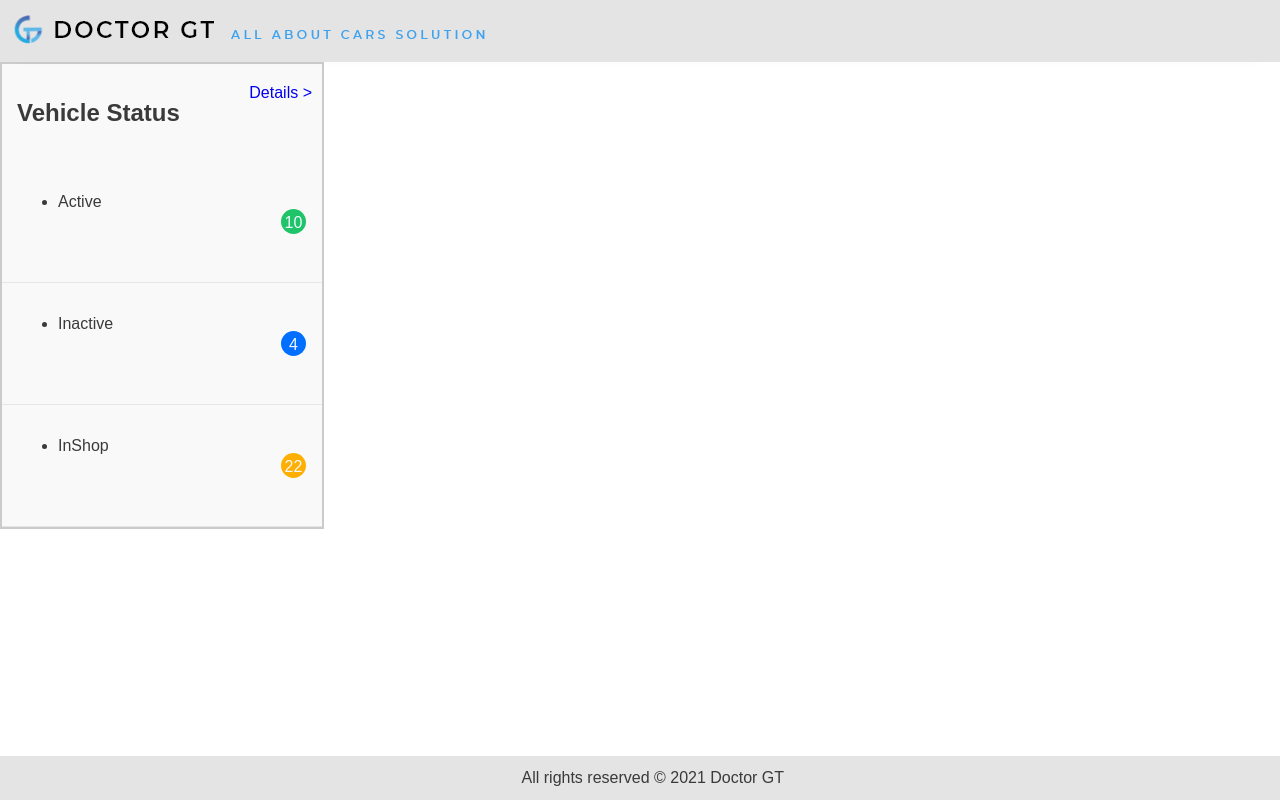
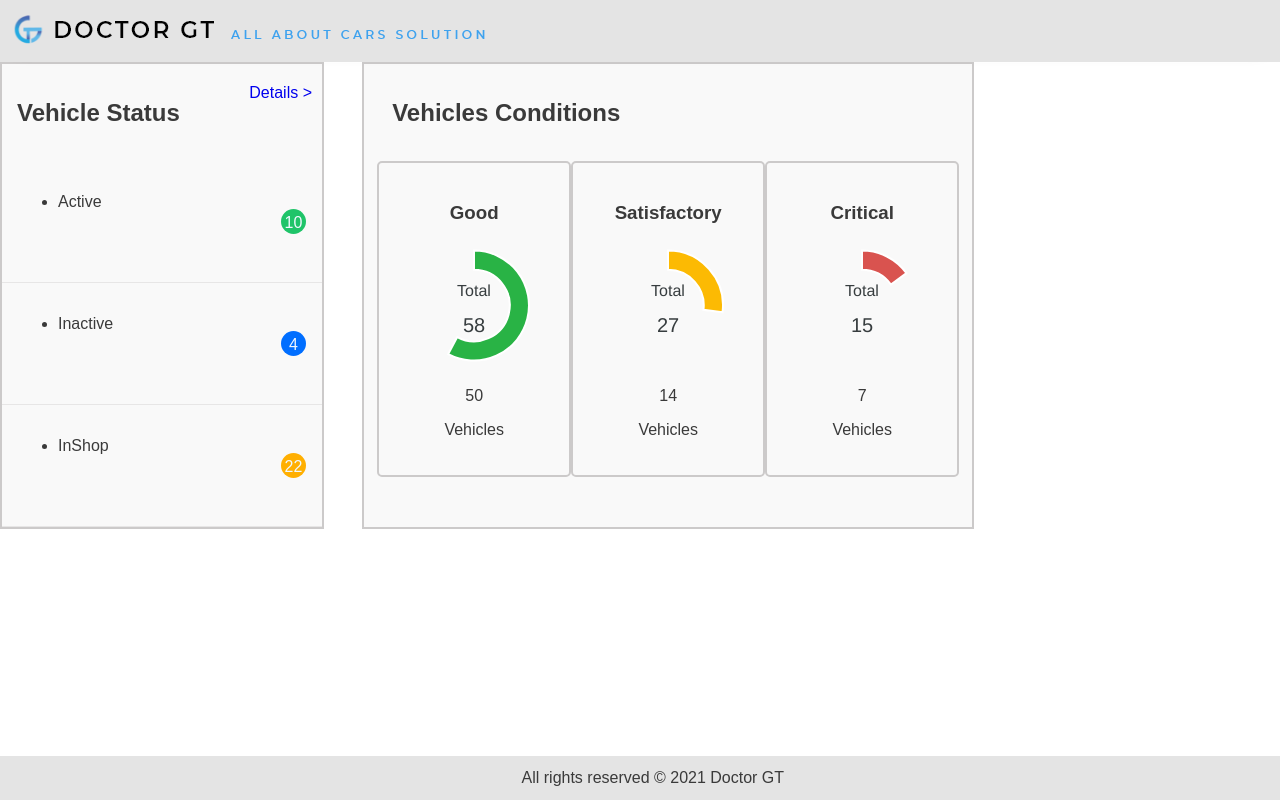
Before and after one commit to nooromari/doctor-front-dashboard, a React (Create React App) app: page / in a window 1280 px wide. Built offline with nearby package versions, Linux system fonts and the light colour scheme.

Commit message:
add conditions & donut chart

```diff
--- a/package.json
+++ b/package.json
@@ -7,11 +7,15 @@
     "@testing-library/jest-dom": "^5.11.4",
     "@testing-library/react": "^11.1.0",
     "@testing-library/user-event": "^12.1.10",
+    "apexcharts": "^3.28.1",
     "axios": "^0.21.4",
+    "chart.js": "^3.5.1",
     "react": "^17.0.2",
+    "react-apexcharts": "^1.3.9",
     "react-charts": "^2.0.0-beta.7",
     "react-dom": "^17.0.2",
     "react-scripts": "4.0.3",
+    "simple-react-donut-chart": "^0.0.8",
     "web-vitals": "^1.0.1"
   },
   "scripts": {
--- a/src/App.css
+++ b/src/App.css
@@ -39,6 +39,12 @@
 } */
 
 @import url(reset.css);
+
+main{
+  display: flex;
+  flex-wrap: wrap;
+}
+
 .header{
   position: relative;
   left: 0%;
@@ -112,3 +118,22 @@ h2{
 #InShop{
   background-color: rgb(255, 175, 1);
 }
+
+.container2{
+
+  margin-left: 3%;
+  padding: 0 1%;
+  border: solid 2px rgb(204, 202, 202);
+  background-color: rgba(245, 245, 245, 0.548);
+}
+.all_cond{
+  display: flex;
+  justify-content: space-between;
+
+}
+.cond_sec{
+  border: solid 2px rgb(204, 202, 202);
+  border-radius: 5px;
+  padding: 20px;
+  text-align: center;
+}
--- a/src/App.js
+++ b/src/App.js
@@ -1,6 +1,7 @@
 import './App.css';
 import Footer from './components/basic/Footer';
 import Header from './components/basic/Header';
+import Condition from './components/Condition';
 import Status from './components/Status';
 
 function App() {
@@ -19,6 +20,24 @@ function App() {
     }
   ]
 
+  const conditions =[
+    {
+      condition : "Good",
+      percent : 58 ,
+      number : 50,
+    },
+    {
+      condition : "Satisfactory",
+      percent : 27 ,
+      number :14,
+    },
+    {
+      condition : "Critical",
+      percent : 15,
+      number : 7,
+    }
+  ]
+
   return (
     <div className="App">
       <Header />
@@ -30,6 +49,12 @@ function App() {
         </div>
         {stats.map((s,i) => <Status key={i} stat={s.stat} n={s.number} />)}
         </div>
+        <div className="container2">
+          <h2>Vehicles Conditions</h2>
+          <div className="all_cond">
+          {conditions.map((cond, i) => <Condition key={i} condition={cond.condition} percent={cond.percent} num={cond.number} />)}
+          </div>
+        </div>
       </main>
       <Footer />
     </div>
--- a/src/components/Condition.js
+++ b/src/components/Condition.js
@@ -0,0 +1,42 @@
+import React from 'react';
+import DonutChar from './DonutChar';
+
+// import DonoutChart from 'simple-react-donut-chart'
+// import 'simple-react-donut-chart/src/style.css'
+
+export default function Condition(props) {
+    // const halfsize = (200 * 0.5);
+    // const radius = halfsize - (26 * 0.5);
+    // const circumference = 2 * Math.PI * radius;
+    // const strokeval = ((props.percent * circumference) / 100);
+    // const dashval = (strokeval + ' ' + circumference);
+
+    // const trackstyle = { strokeWidth: 26 };
+    // const indicatorstyle = { strokeWidth: 26, strokeDasharray: dashval }
+    // const rotateval = 'rotate(-90 ' + halfsize + ',' + halfsize + ')';
+
+
+
+
+    return (
+        <section className="cond_sec">
+            <h3>{props.condition}</h3>
+            {/* chart */}
+            <div>
+                <DonutChar condition={props.condition} percent={props.percent} />
+            </div>
+
+            {/* <svg width= "200" height="200" className="donutchart">
+                <circle r={radius} cx={halfsize} cy={halfsize} transform={rotateval} style={trackstyle} className="donutchart-track" />
+                <circle r={radius} cx={halfsize} cy={halfsize} transform={rotateval} style={indicatorstyle} className="donutchart-indicator" />
+                <text className="donutchart-text" x={halfsize} y={halfsize} style={{ textAnchor: 'middle' }} >
+                    <tspan className="donutchart-text-val">{props.percent}</tspan>
+                    <tspan className="donutchart-text-percent">%</tspan>
+                    <tspan className="donutchart-text-label" x={halfsize} y={halfsize + 10}>{props.condition}</tspan>
+                </text>
+            </svg> */}
+            <p>{props.num}</p>
+            <p>Vehicles</p>
+        </section>
+    )
+}
--- /dev/null
+++ b/src/components/DonutChar.js
@@ -0,0 +1,70 @@
+import Chart from "react-apexcharts";
+
+function DonutChar(props) {
+    let color ="#1A73E8";
+
+    if (props.condition === "Critical"){
+         color = '#D9534F'
+    } else if (props.condition === "Satisfactory"){
+        color = '#fcba03'
+    } else{
+        color='#29b345'
+    }
+
+    const options = {
+        legend: {
+            show: false,
+        },
+        fill : {
+            colors :[color],
+        },
+        series: [props.percent],
+        labels: ['Condition'],
+        chart: {
+            type: 'donut'
+        },
+        dataLabels: {
+            enabled: false,
+        },
+        value: {
+            show: true,
+        },
+        plotOptions: {
+            pie: {
+
+                customScale: 1,
+                startAngle: 0,
+                endAngle: Math.floor(props.percent * 3.6),
+                donut: {
+                    background: 'transparent',
+                    labels: {
+                        show: true,
+                        total: {
+                            show: true,
+                        }
+
+                    }
+                }
+            }
+        }
+    }
+
+    const series = [props.percent]
+
+    return (
+        <div className="app">
+            <div className="row">
+                <div className="mixed-chart">
+                    <Chart
+                        options={options}
+                        series={series}
+                        type="donut"
+                        width="150"
+                    />
+                </div>
+            </div>
+        </div>
+    );
+}
+
+export default DonutChar;
```
Also changed, not shown: 2 other files (tests, documents, lock files or other folders).
